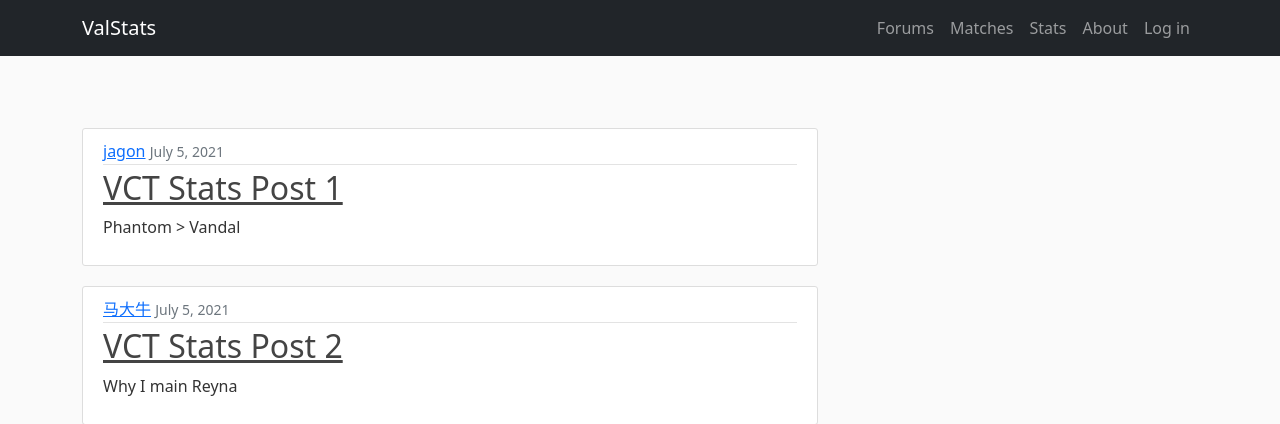
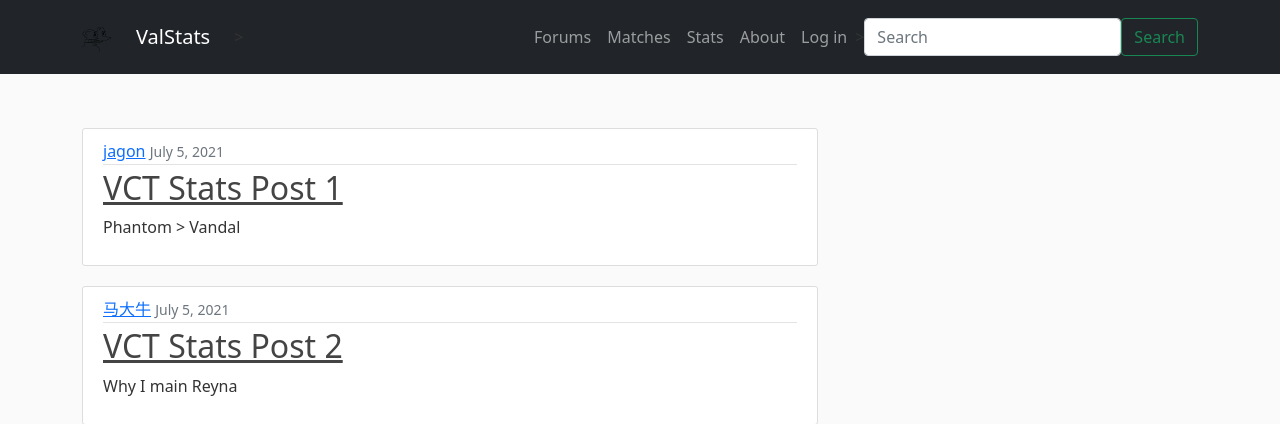
Before and after one commit to wan-cs/valstats, a Django app: page / in a window 1280 px wide. Shown: the top 424 px of the page. Run offline with Django 3.2, Linux system fonts and the light colour scheme.

Commit message:
add logo to navbar and search bar

```diff
--- a/visualize/templates/visualize/base.html
+++ b/visualize/templates/visualize/base.html
@@ -19,9 +19,21 @@
     {% endif %}
 </head>
 <body>
-    <nav class="navbar navbar-expand-lg bg-dark navbar-dark py-2 fixed-top">
+
+    <!-- Navbar -->
+    <nav class="navbar navbar-expand-lg bg-dark navbar-dark py-2 fixed-top justify-content-between">
         <div class="container">
-          <a href="/" class="navbar-brand">ValStats </a>
+
+          <!-- Brand Image -->
+          <nav class="navbar navbar-light bg-dark ">
+            <a class="navbar-brand" href="/">
+              <img src="/cheegems.svg" width= "30" height = "30" alt="">
+            </a>
+          </nav>
+
+          <a href="/" class="navbar-brand p-2 ">ValStats </a>
+
+
 
           <button
             class="navbar-toggler"
@@ -32,6 +44,8 @@
             <span class="navbar-toggler-icon"></span>
           </button>
 
+
+          <!-- navbar items-->>
           <div class="collapse navbar-collapse" id="navmenu">
             <ul class="navbar-nav ms-auto">
               <li class="nav-item">
@@ -50,9 +64,35 @@
                 <a href="login" class="nav-link">Log in</a>
               </li>
             </ul>
+
+            <!--Search bar-->>
+            <form class="form-inline my-2 my-lg-0">
+              <input class="form-control mr-sm-2" type="search" placeholder="Search" aria-label="Search">
+            </form>
+            <button class="btn btn-outline-success my-2 my-sm-0" type="submit">Search</button>
           </div>
         </div>
+
+
+
+
+
+
+
+
+
+
+
+
+
+
+
+
+
+
+
       </nav>
+
 
 
       <main role="main" class="container">
```
Also changed, not shown: cheegems.svg (added).
